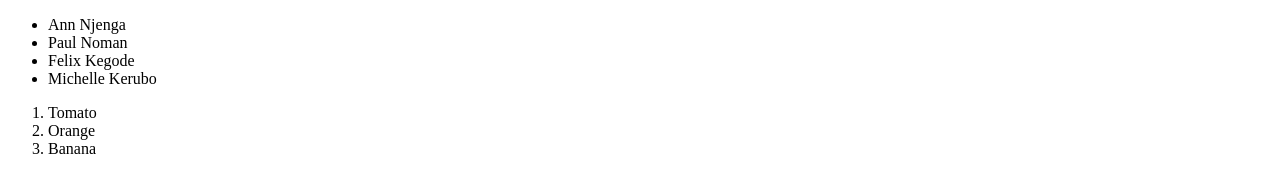
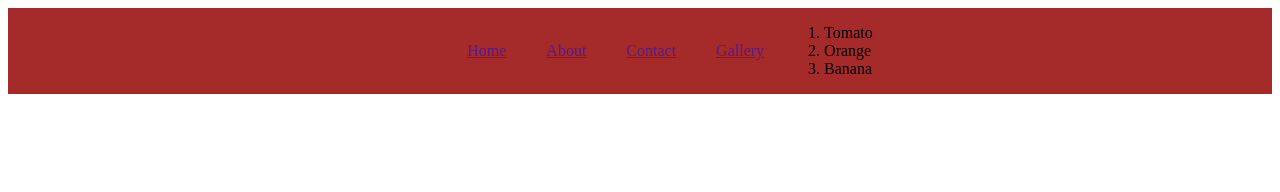
Before and after one commit to Chitsaka86/eMobilis-lessons, a plain HTML site: page index.html in a window 1280 px wide. Drawn offline with Linux system fonts and the light colour scheme.

Commit message:
Lesson 1 Notes

```diff
--- /dev/null
+++ b/assets/style/main.css
@@ -0,0 +1,13 @@
+nav {
+  background-color: brown;
+  display: flex;
+  justify-content: center;
+  align-items: center;
+}
+nav ul{
+  display: flex;
+  list-style-type: none;
+}
+nav ul li{
+  margin: 0 20px 0 20px;
+}
--- a/index.html
+++ b/index.html
@@ -3,15 +3,17 @@
 <head>
     <meta charset="UTF-8">
     <title>Home - Nairobi Hospital</title>
+    <link rel="stylesheet" href="assets/style/main.css">
 </head>
 <body>
 <nav>
+    <!-- Creating Ordered and Unordered lists -->
     <ul>
 
-        <li>Ann Njenga</li>
-        <li>Paul Noman</li>
-        <li>Felix Kegode</li>
-        <li>Michelle Kerubo</li>
+        <li><a href="">Home</a></li>
+        <li><a href="">About</a></li>
+        <li><a href="">Contact</a></li>
+        <li><a href="">Gallery</a></li>
     </ul>
     <ol>
         <li>Tomato</li>
```
Also changed, not shown: 1 other file.
